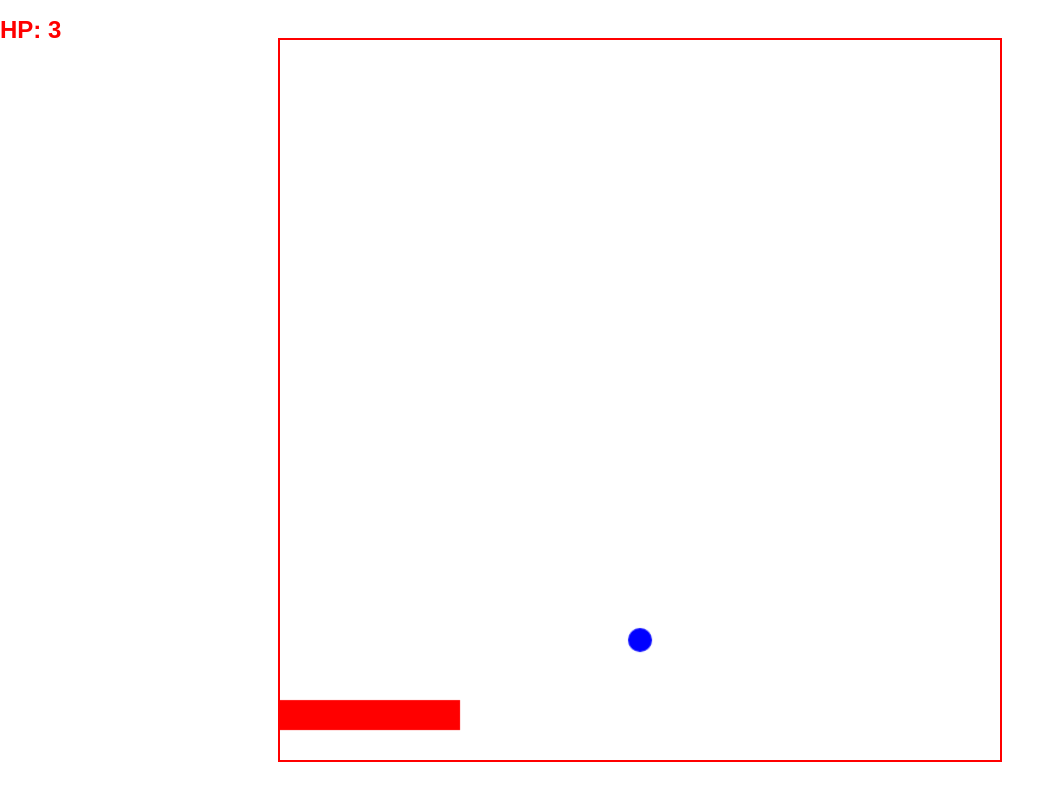
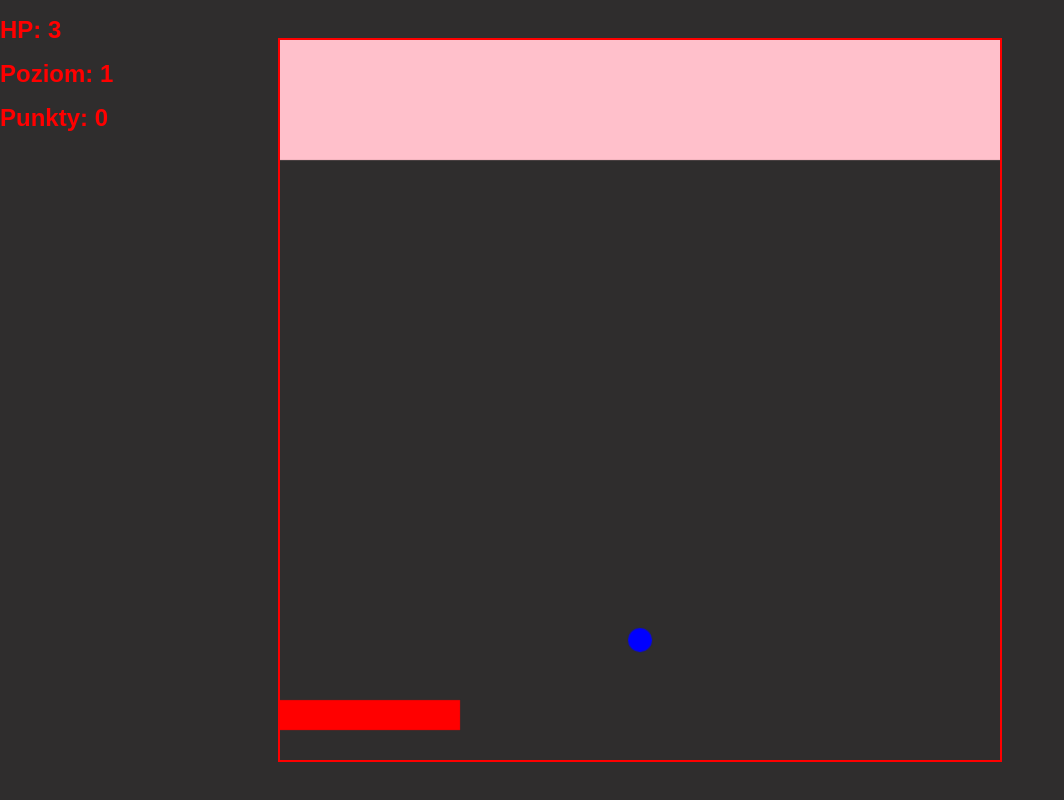
Before and after one commit to ArtMan0/Motorola_Project, a plain HTML site: page index.html in a window 1280 px wide. Shown: the whole page, without its empty margins (0-1064 px from the left). Drawn offline with Linux system fonts and the light colour scheme.

Commit message:
klocki, wstepnie poziomy

```diff
--- a/index.html
+++ b/index.html
@@ -8,7 +8,11 @@
     <link rel="stylesheet" href="style.css">
 </head>
 <body>
-    <h1 id="hp">HP: 3</h1>
+    <div id="gameVars">
+        <h1 id="hp">HP: 3</h1>
+        <h1 id="level">Poziom: 1</h1>
+        <h1 id="score">Punkty: 0</h1>
+    </div>
     <canvas id="gameRoot"></canvas>
     <script src="script.js"></script>
 </body>
--- a/script.js
+++ b/script.js
@@ -4,7 +4,9 @@ ctx = canvas.getContext("2d")
 canvas.width = 600
 canvas.height = 600
 
-let hp = 3;
+let hp = 3
+let level = 1
+let points = 0
 
 // add move platform by keyboard
 let platform = {
@@ -74,17 +76,97 @@ canvas.addEventListener("click", function(event) {
     ball.canMove = true
 })
 
+let bricks = {
+    "white": 50,
+    "orange": 60,
+    "aqua": 70,
+    "green": 80,
+    "red": 90,
+    "blue": 100,
+    "pink": 110,
+    "yellow": 120,
+}
+
+let stage = {
+    bricksNumber: level,
+    brickHeight: 100,
+    brickWidth: canvas.width / (level/3),
+    bricks: [],
+    setBricks: function() {
+        for (let i = 0; i < this.bricksNumber; i++){
+            const keys = Object.keys(bricks);
+            const randomKey = keys[Math.floor(Math.random() * keys.length)];
+            let brickX;
+            let brickY;
+            if(i < level/3) {
+                brickX = this.brickWidth * i
+                brickY = 0
+            } else if (i < level/3*2) {
+                brickX = this.brickWidth * (i - level/3)
+                brickY = this.brickHeight
+            } else {
+                brickX = this.brickWidth * (i - level/3*2)
+                brickY = this.brickHeight*2
+            }
+            this.bricks.push({
+                x: brickX,
+                y: brickY,
+                color: randomKey
+            })
+        }
+    },
+    draw: function() {
+        for (let i = 0; i < this.bricks.length; i++) {
+            ctx.fillStyle = this.bricks[i].color
+            ctx.fillRect(this.bricks[i].x, this.bricks[i].y, this.brickWidth, this.brickHeight)
+        }
+    },
+    brickCollision: function() {
+        for (let i = 0; i < this.bricks.length; i++) {
+            if (ball.y + ball.changeY > this.bricks[i].y && ball.y + ball.changeY < this.bricks[i].y + this.brickHeight && (ball.x < this.bricks[i].x + this.brickWidth && ball.x > this.bricks[i].x ) ) {
+                ball.changeY = -ball.changeY
+                points += bricks[this.bricks[i].color]
+                this.bricks.splice(i, 1)
+                if(this.bricks.length == 0) {
+                    level++
+                    this.bricksNumber = level
+                    this.brickWidth = canvas.width / (level/3)
+                    this.bricks = []
+                    this.setBricks()
+                }
+            }
+            if (ball.x + ball.changeX > this.bricks[i].x && ball.x + ball.changeX < this.bricks[i].x + this.brickWidth && (ball.y < this.bricks[i].y + this.brickHeight && ball.y > this.bricks[i].y )){
+                ball.changeX = -ball.changeX
+                this.bricks.splice(i, 1)
+                if(this.bricks.length == 0) {
+                    level++
+                    this.bricksNumber = level
+                    this.brickWidth = canvas.width / (level/3)
+                    this.bricks = []
+                    this.setBricks()
+                }
+            }
+        }
+    }
+}
+stage.setBricks()
+
 let draw = () => {
     ctx.clearRect(0, 0, canvas.width, canvas.height)
     platform.draw()
     ball.draw()
+    stage.draw()
+
     document.getElementById("hp").innerHTML = "HP: " + hp
+    document.getElementById("level").innerHTML = "Poziom: " + level
+    document.getElementById("score").innerHTML = "Punkty: " + points
 }
 let update = () => {
     ball.move()
     ball.wallCollision()
     ball.platformCollision()
     ball.floorCollision()
+    stage.brickCollision()
 }
 
 let updateInterval = setInterval(update, 15)
--- a/style.css
+++ b/style.css
@@ -1,5 +1,5 @@
 body{
-    /*background-color: #000000;*/
+    background-color: #2f2d2d;
     color: #ffffff;
     font-family: Arial, Helvetica, sans-serif;
     font-size: 12px;
@@ -17,10 +17,9 @@ canvas{
 #gameRoot{
     border: 2px solid red;
 }
-#hp{
+#gameVars{
     position: fixed;
     top: 0;
     left: 0;
     color: red;
-    font-family: Arial, Helvetica, sans-serif;
 }
```
Also changed, not shown: 1 other file.
